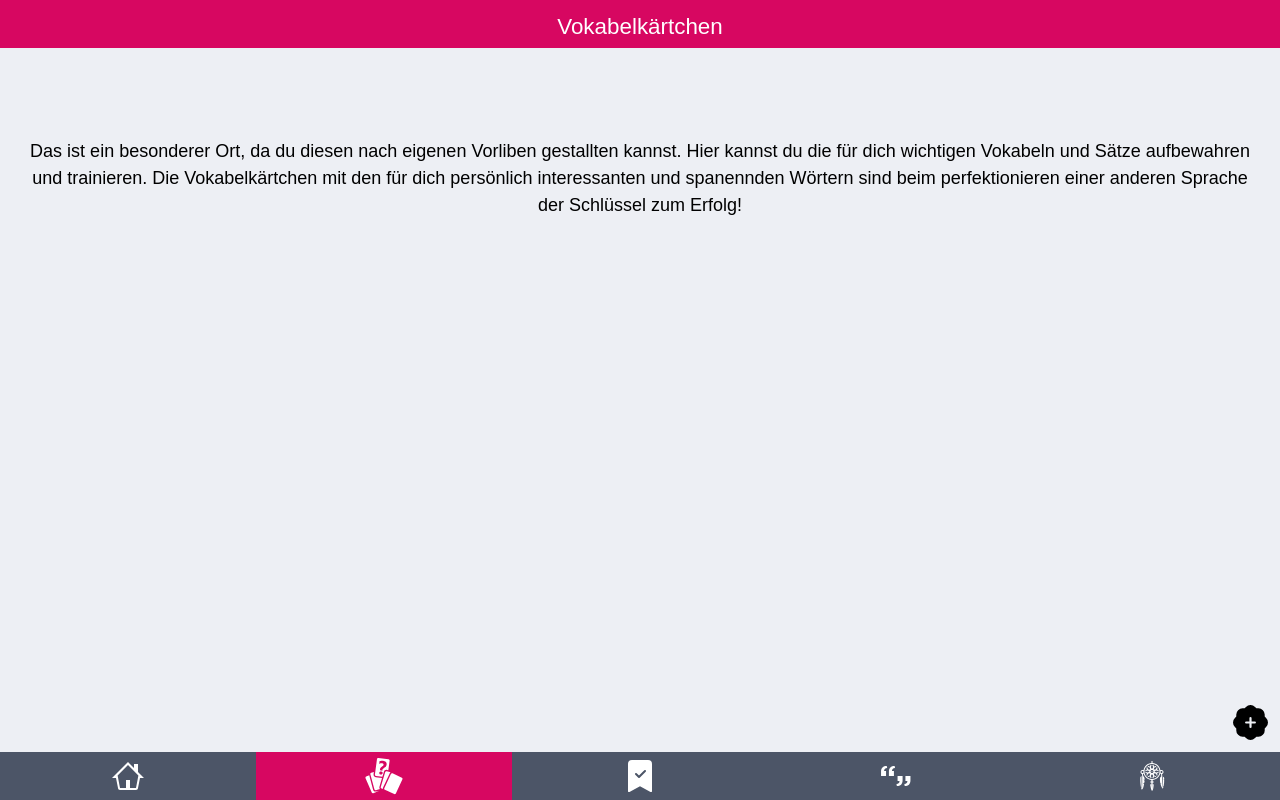
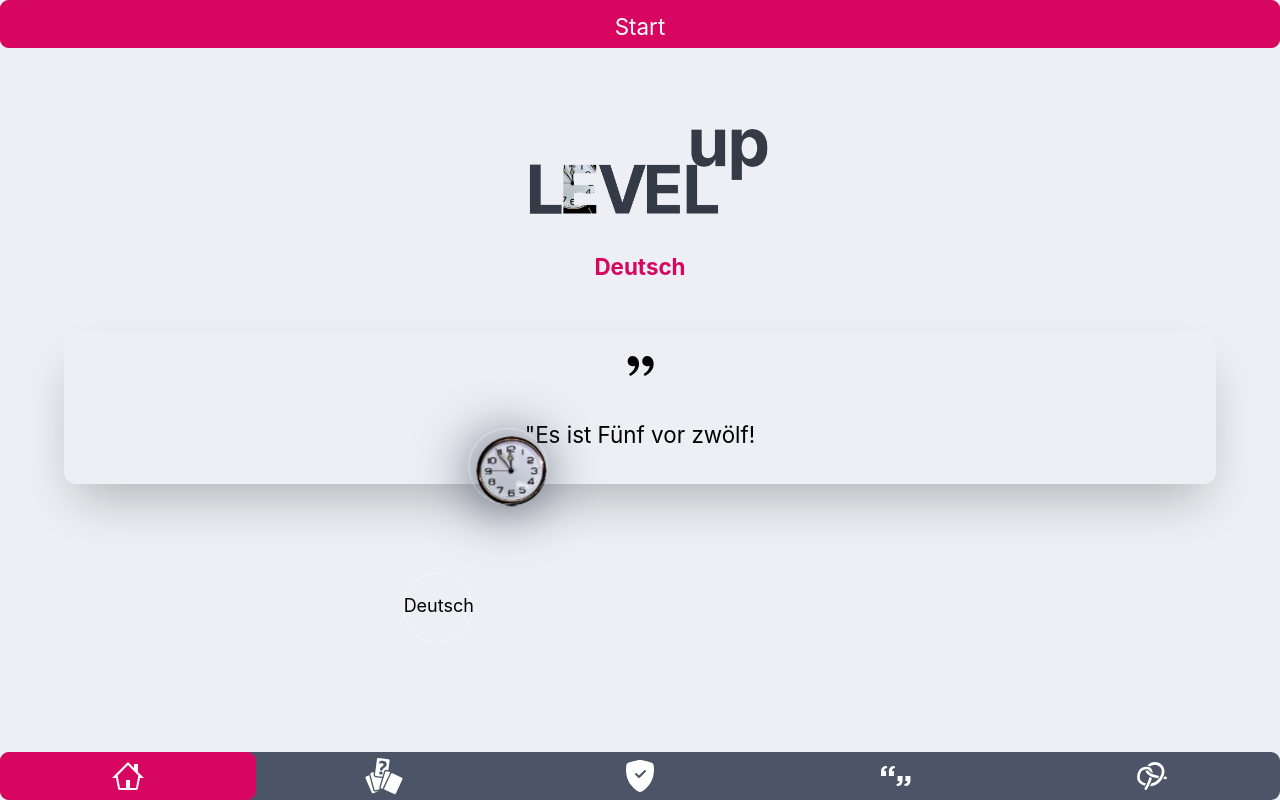
Before and after one commit to annadragan/capstone-project, a React (Create React App) app: page / in a window 1280 px wide. Built offline with nearby package versions, Linux system fonts and the light colour scheme.

Commit message:
Add css animation

```diff
--- a/public/index.html
+++ b/public/index.html
@@ -5,11 +5,15 @@
     <link rel="icon" href="%PUBLIC_URL%/a.dragan.png" />
     <meta name="viewport" content="width=device-width, initial-scale=1" />
     <meta name="theme-color" content="#000000" />
-    <meta
-      name="description"
-      content="Web site created using create-react-app"
+    <meta name="LevelUp" content="Level up the knowledge of German language" />
+    <link rel="preconnect" href="https://fonts.googleapis.com" />
+    <link rel="preconnect" href="https://fonts.gstatic.com" crossorigin />
+    <link
+      href="https://fonts.googleapis.com/css2?family=Roboto:ital,wght@0,100;0,300;0,400;0,500;0,700;0,900;1,100;1,300;1,400;1,500;1,700;1,900&display=swap"
+      rel="stylesheet"
     />
-    <!-- <link rel="apple-touch-icon" href="%PUBLIC_URL%/logo192.png" /> -->
+
+    <link rel="apple-touch-icon" href="%PUBLIC_URL%/a.dragan.png" />
     <!--
       manifest.json provides metadata used when your web app is installed on a
       user's mobile device or desktop. See https://developers.google.com/web/fundamentals/web-app-manifest/
--- a/src/App.js
+++ b/src/App.js
@@ -22,7 +22,7 @@ function App() {
         <Header />
         <Routes>
           <Route
-            path="/"
+            path="/vocabel"
             element={
               <VocabularyCards
                 vocabulary={vocabulary}
@@ -62,7 +62,7 @@ function App() {
               />
             }
           />
-          <Route path="/home" element={<HomePage />} />
+          <Route path="/" element={<HomePage />} />
         </Routes>
         <Navigation />
       </AppWrapper>
--- a/src/GlobalStyle.js
+++ b/src/GlobalStyle.js
@@ -4,13 +4,16 @@ export default createGlobalStyle`
 *{
     box-sizing: border-box;
 }
+
 body{
     font-size: 112.5%;
     margin: 0 auto;
     line-height: 1.5;
     font-family: sans-serif;
     background-color:#EDEFF4;
+    font-family: -apple-system,BlinkMacSystemFont,Roboto,Oxygen-Sans,Cantarell,"Helvetica Neue",sans-serif;
 }
+
 label, input, textarea {
     font-size: 1rem;
 }
--- a/src/components/Card.js
+++ b/src/components/Card.js
@@ -1,6 +1,7 @@
 import { useState } from 'react';
-import { BsFillBookmarkCheckFill, BsTrash } from 'react-icons/bs';
-import { GrEdit } from 'react-icons/gr';
+import { BsTrash } from 'react-icons/bs';
+import { FaFeatherAlt } from 'react-icons/fa';
+import { BsShieldFillCheck } from 'react-icons/bs';
 import styled from 'styled-components';
 import Button from './Button';
 import DeleteMessage from './DeleteMessage';
@@ -76,9 +77,7 @@ export default function Card({
             isBookmarked={isBookmarked}
             variant="bookmark"
           >
-            <BsFillBookmarkCheckFill
-              style={{ width: '25px', height: '25px' }}
-            />
+            <BsShieldFillCheck style={{ width: '25px', height: '25px' }} />
             <ScreenReaderOnly>bookmark this card</ScreenReaderOnly>
           </IconButton>
           <IconButton
@@ -86,7 +85,7 @@ export default function Card({
             onClick={() => setIsEditing(!isEditing)}
             variant="pen"
           >
-            <GrEdit style={{ width: '25px', height: '25px' }} />
+            <FaFeatherAlt style={{ width: '25px', height: '25px' }} />
             <ScreenReaderOnly>edit this card</ScreenReaderOnly>
           </IconButton>
           <IconButton
@@ -134,6 +133,8 @@ const CardWrapper = styled.div`
   border-radius: 14px;
   border-top: 16px solid #d70761;
   position: relative;
+
+  box-shadow: rgba(0, 0, 0, 0.12) 0px 6px 16px;
 `;
 
 const TestList = styled.dl`
@@ -144,20 +145,17 @@ const CardWord = styled.dt`
   display: flex;
   justify-content: center;
   font-weight: bold;
-  color: azure;
   font-size: 1.2rem;
   padding-bottom: 5px;
 `;
 
 const CardExample = styled.dd`
-  color: white;
   margin-left: 0;
   font-size: 0.9rem;
   padding-bottom: 5px;
 `;
 
 const CardExplanation = styled.dd`
-  color: white;
   margin-left: 0;
   font-size: 1rem;
 `;
--- a/src/components/DeleteMessage.js
+++ b/src/components/DeleteMessage.js
@@ -1,4 +1,4 @@
-import { MdCancel } from 'react-icons/md';
+import { IoIosCloseCircleOutline } from 'react-icons/io';
 import styled from 'styled-components';
 import DeleteMessageButton from './DeleteMessageButton';
 import ScreenReaderOnly from './ScreenReaderOnly';
@@ -72,7 +72,7 @@ const CloseMessageButton = styled.button.attrs(() => ({
   children: (
     <>
       <ScreenReaderOnly>toggle the card</ScreenReaderOnly>
-      <MdCancel style={{ width: '30px', height: '30px' }} />
+      <IoIosCloseCircleOutline style={{ width: '30px', height: '30px' }} />
     </>
   ),
 }))`
--- a/src/components/Header.js
+++ b/src/components/Header.js
@@ -12,4 +12,5 @@ export default styled.header`
   position: fixed;
   margin: 0;
   font-size: 1.4rem;
+  border-radius: 9px;
 `;
--- a/src/components/IconButton.js
+++ b/src/components/IconButton.js
@@ -31,6 +31,6 @@ const ButtonStyled = styled.button`
     props.variant === 'bookmark' &&
     css`
       top: -9px;
-      color: ${props => (props.isBookmarked ? '#E4717A' : '#9F9191')};
+      color: ${props => (props.isBookmarked ? '#f80759' : 'black')};
     `}
 `;
--- a/src/components/ImageCard.js
+++ b/src/components/ImageCard.js
@@ -1,6 +1,6 @@
 import { useState } from 'react';
 import { BsTrash } from 'react-icons/bs';
-import { FaChevronCircleDown } from 'react-icons/fa';
+import { IoIosArrowDropdown, IoIosArrowDropup } from 'react-icons/io';
 import styled from 'styled-components';
 import DeleteMessage from './DeleteMessage';
 import IconButton from './IconButton';
@@ -48,7 +48,15 @@ export default function ImageCard({
         type="button"
         onClick={() => setAbout(!about)}
         aria-label="toggle the card"
-      />
+      >
+        <ScreenReaderOnly>show more / show less</ScreenReaderOnly>
+        {/* {!about ? 'Show more ' : 'Show less '} */}
+        {!about ? (
+          <IoIosArrowDropdown style={{ width: '25px', height: '25px' }} />
+        ) : (
+          <IoIosArrowDropup style={{ width: '25px', height: '25px' }} />
+        )}
+      </ToggleButton>
     </CardWrapper>
   );
 }
@@ -63,14 +71,17 @@ const CardWrapper = styled.li`
   border-radius: 14px;
   border-top: 16px solid #d70761;
   position: relative;
+
+  box-shadow: rgba(0, 0, 0, 0.12) 0px 6px 16px;
 `;
 
 const CardTitle = styled.h2`
-  color: white;
   font-weight: bold;
   font-size: 1.4rem;
   display: flex;
   justify-content: center;
+  margin: 0;
+  padding-top: 0;
 `;
 
 const CardPhoto = styled.img`
@@ -79,23 +90,17 @@ const CardPhoto = styled.img`
 `;
 
 const CardTradition = styled.p`
-  color: white;
+  /* color: white; */
 `;
 
-const ToggleButton = styled.button.attrs(() => ({
-  children: (
-    <>
-      <ScreenReaderOnly>toggle the card</ScreenReaderOnly>
-      <FaChevronCircleDown style={{ width: '20px', height: '20px' }} />
-    </>
-  ),
-}))`
+const ToggleButton = styled.button`
   background: transparent;
   border: transparent;
   position: absolute;
   bottom: 12px;
-  left: 45%;
-  margin-bottom: -18px;
+  display: flex;
+  justify-content: center;
+  margin-bottom: -15px;
   &:hover {
     color: crimson;
   }
--- a/src/components/Navigation.js
+++ b/src/components/Navigation.js
@@ -1,8 +1,9 @@
 import { IconContext } from 'react-icons';
-import { BsFillBookmarkCheckFill } from 'react-icons/bs';
-import { GiCardRandom, GiDreamCatcher } from 'react-icons/gi';
+
+import { GiCardRandom, GiPretzel } from 'react-icons/gi';
+import { GoHome } from 'react-icons/go';
 import { GrBlockQuote } from 'react-icons/gr';
-import { GoHome } from 'react-icons/go';
+import { BsShieldFillCheck } from 'react-icons/bs';
 import { NavLink } from 'react-router-dom';
 import styled from 'styled-components';
 import ScreenReaderOnly from '../components/ScreenReaderOnly';
@@ -10,13 +11,13 @@ import ScreenReaderOnly from '../components/ScreenReaderOnly';
 export default function Navigation() {
   return (
     <Nav>
-      <LinkStyled to="/home">
+      <LinkStyled to="/">
         <IconContext.Provider value={{ size: '32px' }}>
           <GoHome />
           <ScreenReaderOnly>home</ScreenReaderOnly>
         </IconContext.Provider>
       </LinkStyled>
-      <LinkStyled to="/">
+      <LinkStyled to="/vocabel">
         <IconContext.Provider value={{ size: '40px' }}>
           <GiCardRandom />
           <ScreenReaderOnly>Vokabelkärtchen Seite</ScreenReaderOnly>
@@ -24,7 +25,7 @@ export default function Navigation() {
       </LinkStyled>
       <LinkStyled to="/archive">
         <IconContext.Provider value={{ size: '32px' }}>
-          <BsFillBookmarkCheckFill />
+          <BsShieldFillCheck />
           <ScreenReaderOnly>Archive Seite</ScreenReaderOnly>
         </IconContext.Provider>
       </LinkStyled>
@@ -36,7 +37,7 @@ export default function Navigation() {
       </LinkStyled>
       <LinkStyled to="/traditions">
         <IconContext.Provider value={{ size: '32px' }}>
-          <GiDreamCatcher />
+          <GiPretzel />
           <ScreenReaderOnly>Traditionen Seite</ScreenReaderOnly>
         </IconContext.Provider>
       </LinkStyled>
@@ -51,6 +52,7 @@ const LinkStyled = styled(NavLink)`
   text-decoration: none;
   color: white;
   width: 100%;
+  border-radius: 9px;
 
   &.active {
     background: #d70761;
@@ -61,6 +63,7 @@ const Nav = styled.nav`
   display: flex;
   justify-content: space-between;
   height: 48px;
+  border-radius: 9px;
   background: hsl(220, 15%, 35%);
   position: fixed;
   bottom: 0;
--- a/src/pages/HomePage.js
+++ b/src/pages/HomePage.js
@@ -1,17 +1,116 @@
+import { RiDoubleQuotesR } from 'react-icons/ri';
+import styled from 'styled-components';
 import Header from '../components/Header';
+import levelup from '../images/levelup.png';
 import time from '../images/time.png';
-import styled from 'styled-components';
 
 export default function HomePage() {
   return (
     <>
-      <Header>Startseite</Header>
-      <p>Level Up Dein Deutsch - Es ist Fünf vor zwölf!</p>
-      <Hour src={time} alt="time to learn"></Hour>
+      <Header>Start</Header>
+      <Level src={levelup} alt="time to learn"></Level>
+      <Subtitle>Deutsch</Subtitle>
+      <ExpressionWrapper>
+        <QuoteIcon />
+        <Text>"Es ist Fünf vor zwölf!</Text>
+      </ExpressionWrapper>
+      <Time>
+        <TimeCircle></TimeCircle>
+      </Time>
+      <Subject>
+        <p>Deutsch</p>
+      </Subject>
     </>
   );
 }
 
-const Hour = styled.img`
-  width: 300px;
+const Time = styled.div`
+  height: 70px;
+  width: 70px;
+  background-image: url(${time});
+  background-size: 100%;
+  border-radius: 50%;
+  position: absolute;
+  box-shadow: -4px 2px 56px hsl(220, 15%, 35%);
+  left: 39%;
+  top: 36%;
+  transform: translate(-46% 40%);
+  animation: hour 20s linear infinite;
+
+  @keyframes hour {
+    from {
+      transform: rotate(0deg) translateX(150px) rotate(0deg);
+    }
+    to {
+      transform: rotate(360deg) translateX(150px) rotate(-360deg);
+    }
+  }
 `;
+
+const TimeCircle = styled.div`
+  height: 76px;
+  width: 79px;
+  border: 1px dotted #fff;
+  position: relative;
+  left: -8px;
+  top: -8px;
+  border-radius: 40px;
+`;
+
+const Subject = styled.div`
+  height: 70px;
+  width: 70px;
+  border: 1px dotted #fff;
+  position: absolute;
+  left: 37%;
+  top: 58%;
+  border-radius: 50px;
+  transform: translate(-50% 54%);
+  animation: subject 16s linear infinite;
+
+  @keyframes subject {
+    from {
+      transform: rotate(0deg) translateX(130px) rotate(0deg);
+    }
+    to {
+      transform: rotate(360deg) translateX(130px) rotate(-360deg);
+    }
+  }
+`;
+
+const Level = styled.img`
+  width: 260px;
+  &:hover {
+    width: 300px;
+  }
+`;
+
+const Subtitle = styled.h2`
+  font-size: 1.4rem;
+  color: #d70761;
+`;
+
+const ExpressionWrapper = styled.div`
+  display: flex;
+  flex-direction: column;
+  justify-content: center;
+  align-items: center;
+  padding: 10px;
+  width: 90%;
+  box-shadow: rgba(0, 0, 0, 0.25) 0px 25px 50px -12px;
+  border-radius: 12px;
+  margin: 30px auto;
+`;
+
+const QuoteIcon = styled.div.attrs(() => ({
+  children: <RiDoubleQuotesR style={{ width: '35px', height: '35px' }} />,
+}))`
+  background: transparent;
+  border: none;
+  padding: 6px;
+  margin: 0 10px;
+`;
+
+const Text = styled.p`
+  font-size: 1.4rem;
+`;
```
Also changed, not shown: src/images/levelup.png (added).
